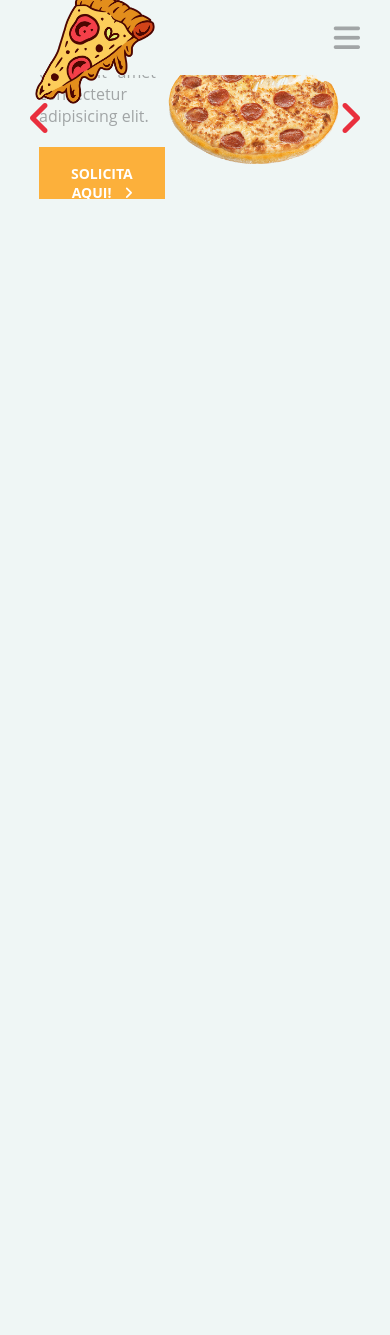
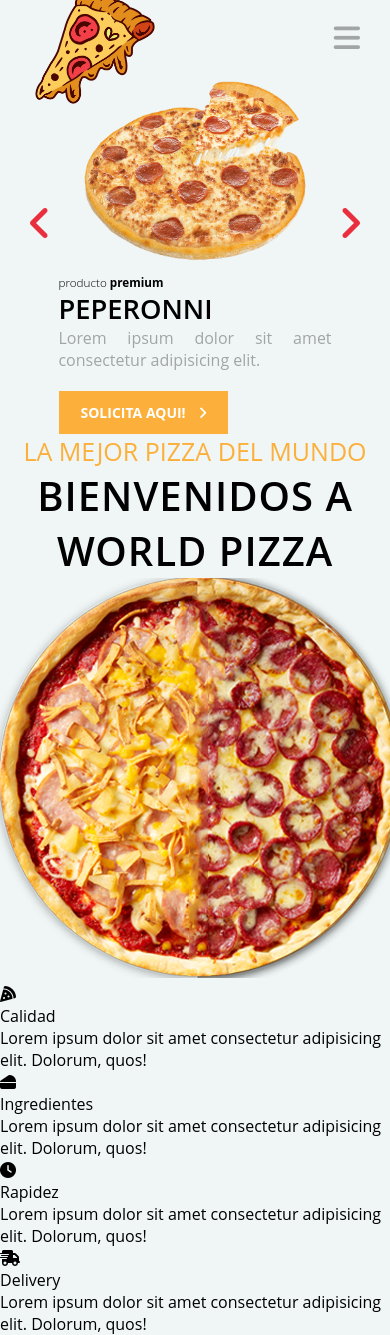
Before and after one commit to alotav/WorldPizza, a plain HTML site: page view/index.html in a window 390 px wide. Before the commit the page ends 844 px from the top, so only its background shows below. Drawn offline with Linux system fonts and the light colour scheme.

Commit message:
agrego servicios

```diff
--- a/CSS/estilos.css
+++ b/CSS/estilos.css
@@ -187,6 +187,8 @@ body{
     /* Quitamos scroll horizontal */
     overflow: hidden;
     height: calc(100vh = 80px);
+    /* Propiedad para scroll */
+    scroll-behavior: smooth;
 }
 
 .container-productos{
@@ -244,7 +246,34 @@ body{
 
 
 /* MEDIA QUERY */
+@media screen and (max-width: 850px){
+    /* SLIDER PRODUCTOS */
+    .container-productos{
+        flex-direction: column;
+    }
+
+    .descripcion-productos{
+        width: 70%;
+        order: 1; /*Para q este en primer lugar, aunque podriamos usar column-reverse.*/
+    }
+
+    .descripcion-productos .btn{
+        padding: 10px 20px;
+        margin-bottom: 20px;
+    }
+    .descripcion-productos .btn:hover{
+        padding: 10px 30px;
+    }
+
+}
+
+
+
+
+
+
 @media screen and (max-width: 650px){
+    /* MENU PRINCIPAL */
     .menu-principal{
         position: fixed;  /*fijamos el menu*/
         top: 0; /*fijamos el menu en la parte superior*/
@@ -292,4 +321,22 @@ body{
         font-size: 20px;
     }
 
+    /* SLIDER PRODUCTOS */
+
+    .slider{
+        height: calc(100vh - 0);
+    }
+
+    .imagen-productos{
+        width: 65%;
+        padding-top: 20%;
+    }
+
+    .descripcion-productos H1{
+        font-size: 7vw;
+    }
+
+    .descripcion-productos H2{
+        font-size: 3vw;
+    }
 }
--- a/js/app.js
+++ b/js/app.js
@@ -20,3 +20,21 @@ var btnMenuOpen = document.getElementById("btnMenuOpen"),
         menuResponsive.style.transitionDelay = "0.5s";
         menuResponsive.classList.remove("active");
     });
+
+
+
+// SLIDER PRODUCTOS
+
+// Tener en cuenta, con querySelector, llamamos a la clase con "."
+var contenedor = document.querySelector(".slider");
+    btnIzquierdo = document.getElementById("btn-izquierda"),
+    btnDerecho = document.getElementById("btn-derecha");
+
+    // EVENTO PARA BOTON DERECHO:
+    btnDerecho.addEventListener("click", function(){
+        contenedor.scrollLeft += contenedor.offsetWidth;
+    });
+
+    btnIzquierdo.addEventListener("click", function(){
+        contenedor.scrollLeft -= contenedor.offsetWidth;
+    });
--- a/view/index.html
+++ b/view/index.html
@@ -159,6 +159,56 @@
     </section>
 
 
+    <!-- SERVICIOS -->
+
+    <section id="servicios">
+
+        <div class="servicions-titulos">
+
+            <h2 class="subtitulos">La mejor pizza del mundo</h2>
+            <h1 class="titulos">Bienvenidos a World Pizza</h1>
+
+        </div>
+
+        <div class="servicios-container">
+
+            <div class="imagen-central">
+                <img src="../img/mitad-mitad.png" alt="img">
+            </div>
+
+            <div class="items calidad">
+                <p><span class="fas fa-pizza-slice"></span></p>
+                <p class="titulo-item">Calidad</p>
+                <p class="text-item">Lorem ipsum dolor sit amet consectetur adipisicing elit. Dolorum, quos!</p>
+            </div>
+
+            <div class="items ingredientes">
+                <p><span class="fas fa-cheese"></span></p>
+                <p class="titulo-item">Ingredientes</p>
+                <p class="text-item">Lorem ipsum dolor sit amet consectetur adipisicing elit. Dolorum, quos!</p>
+            </div>
+
+            <div class="items rapidez">
+                <p><span class="fas fa-clock"></span></p>
+                <p class="titulo-item">Rapidez</p>
+                <p class="text-item">Lorem ipsum dolor sit amet consectetur adipisicing elit. Dolorum, quos!</p>
+            </div>
+
+            <div class="items delivery">
+                <p><span class="fas fa-shipping-fast"></span></p>
+                <p class="titulo-item">Delivery</p>
+                <p class="text-item">Lorem ipsum dolor sit amet consectetur adipisicing elit. Dolorum, quos!</p>
+            </div>
+
+
+
+        </div>
+
+
+
+
+    </section>
+
     <script src="../js/app.js"></script>
 </body>
 </html>
```
Also changed, not shown: img/mitad-mitad.png (added).
